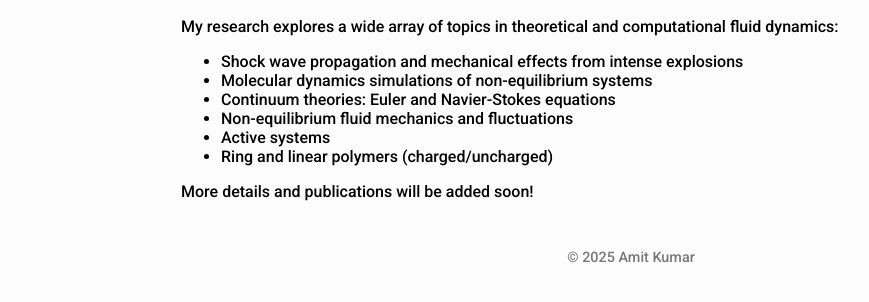
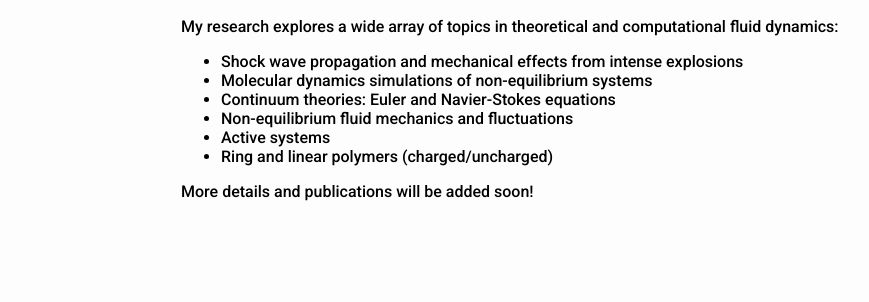
Before and after one commit to getkamit/amit-kumar.github.io, a plain HTML site: page research.html in a window 1280 px wide. Shown: the part 110-412 px from the top of the page, without its empty margins (9-878 px from the left). Drawn offline with Linux system fonts and the light colour scheme.

Commit message:
Update research.html

```diff
--- a/research.html
+++ b/research.html
@@ -8,7 +8,6 @@
     body { font-family: 'Roboto', sans-serif; padding: 2rem; background: #fdfdfd; }
     nav a { margin-right: 1rem; text-decoration: none; color: #764ba2; font-weight: bold; }
     .container { max-width: 900px; margin: auto; }
-    footer { margin-top: 3rem; text-align: center; font-size: 0.9rem; color: #777; }
   </style>
 </head>
 <body>
@@ -35,8 +34,5 @@
     </ul>
     <p>More details and publications will be added soon!</p>
   </div>
-  <footer>
-    &copy; 2025 Amit Kumar
-  </footer>
 </body>
 </html>
```
